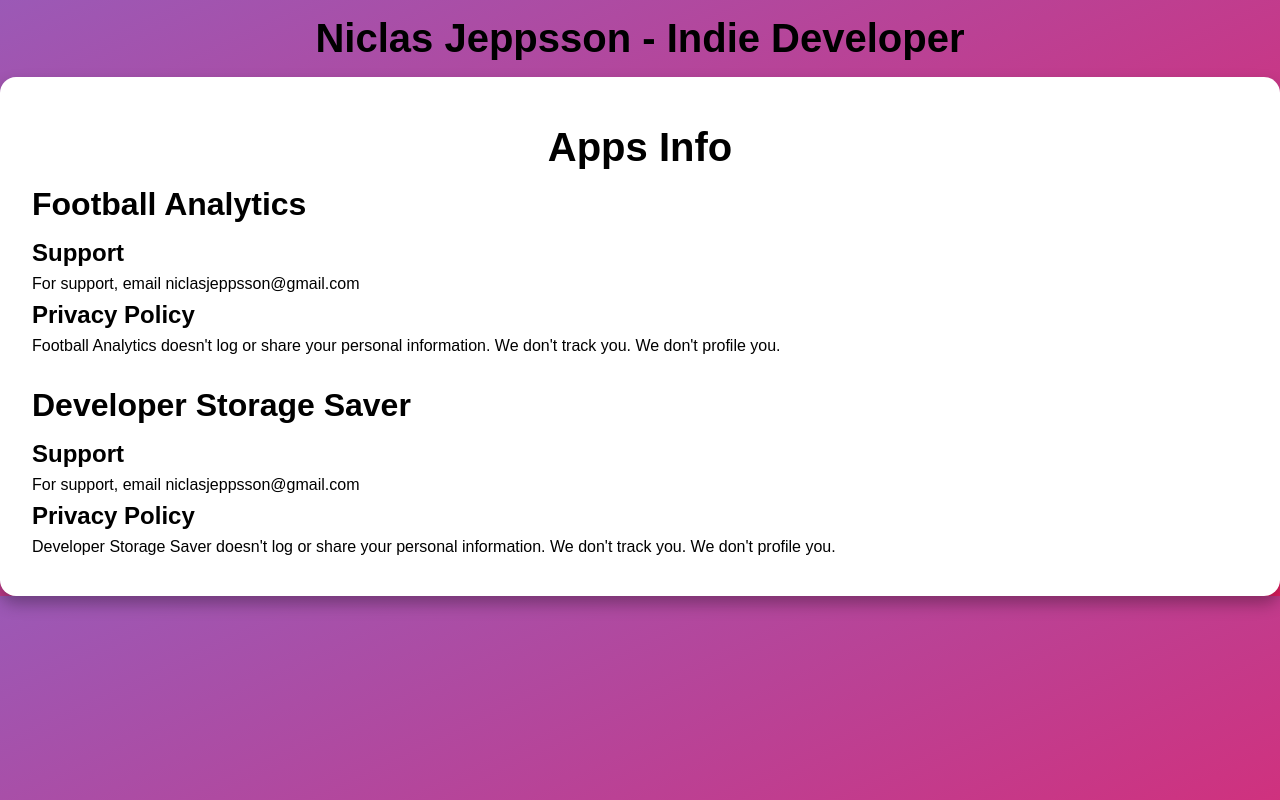
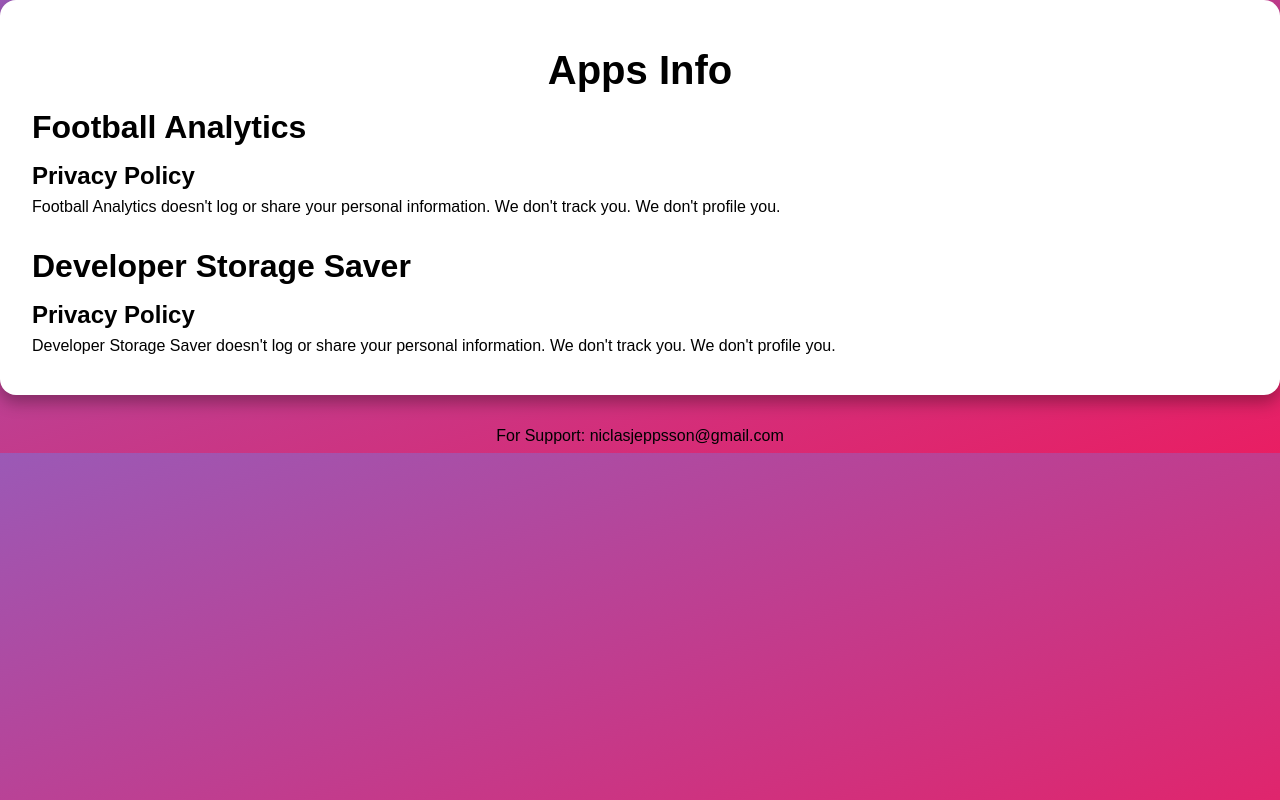
Before and after one commit to Sockerjam/sockerjam.github.io, a plain HTML site: page index.html in a window 1280 px wide. Drawn offline with Linux system fonts and the light colour scheme.

Commit message:
Update index.html

```diff
--- a/index.html
+++ b/index.html
@@ -2,7 +2,7 @@
 <html>
   <head>
     <meta charset="UTF-8">
-    <title>Niclas Jeppsson - Indie Developer</title>
+    <title style="color: #fff;">Niclas Jeppsson - Indie Developer</title>
     <style>
       /* Add some basic styles for the page */
       body {
@@ -46,30 +46,31 @@
       article:last-child {
         margin-bottom: 0;
       }
+      /* Style the footer */
+      footer {
+        text-align: center;
+        margin-top: 2rem;
+      }
     </style>
   </head>
   <body>
-    <header>
-      <h1>Niclas Jeppsson - Indie Developer</h1>
-    </header>
     <main>
       <section>
         <h1>Apps Info</h1>
         <article>
           <h2>Football Analytics</h2>
-          <h4>Support</h4>
-          <p>For support, email niclasjeppsson@gmail.com</p>
           <h4>Privacy Policy</h4>
           <p>Football Analytics doesn't log or share your personal information. We don't track you. We don't profile you.</p>
         </article>
         <article>
           <h2>Developer Storage Saver</h2>
-          <h4>Support</h4>
-          <p>For support, email niclasjeppsson@gmail.com</p>
           <h4>Privacy Policy</h4>
           <p>Developer Storage Saver doesn't log or share your personal information. We don't track you. We don't profile you.</p>
         </article>
       </section>
     </main>
+    <footer>
+      <p>For Support: niclasjeppsson@gmail.com</p>
+    </footer>
   </body>
 </html>
```
